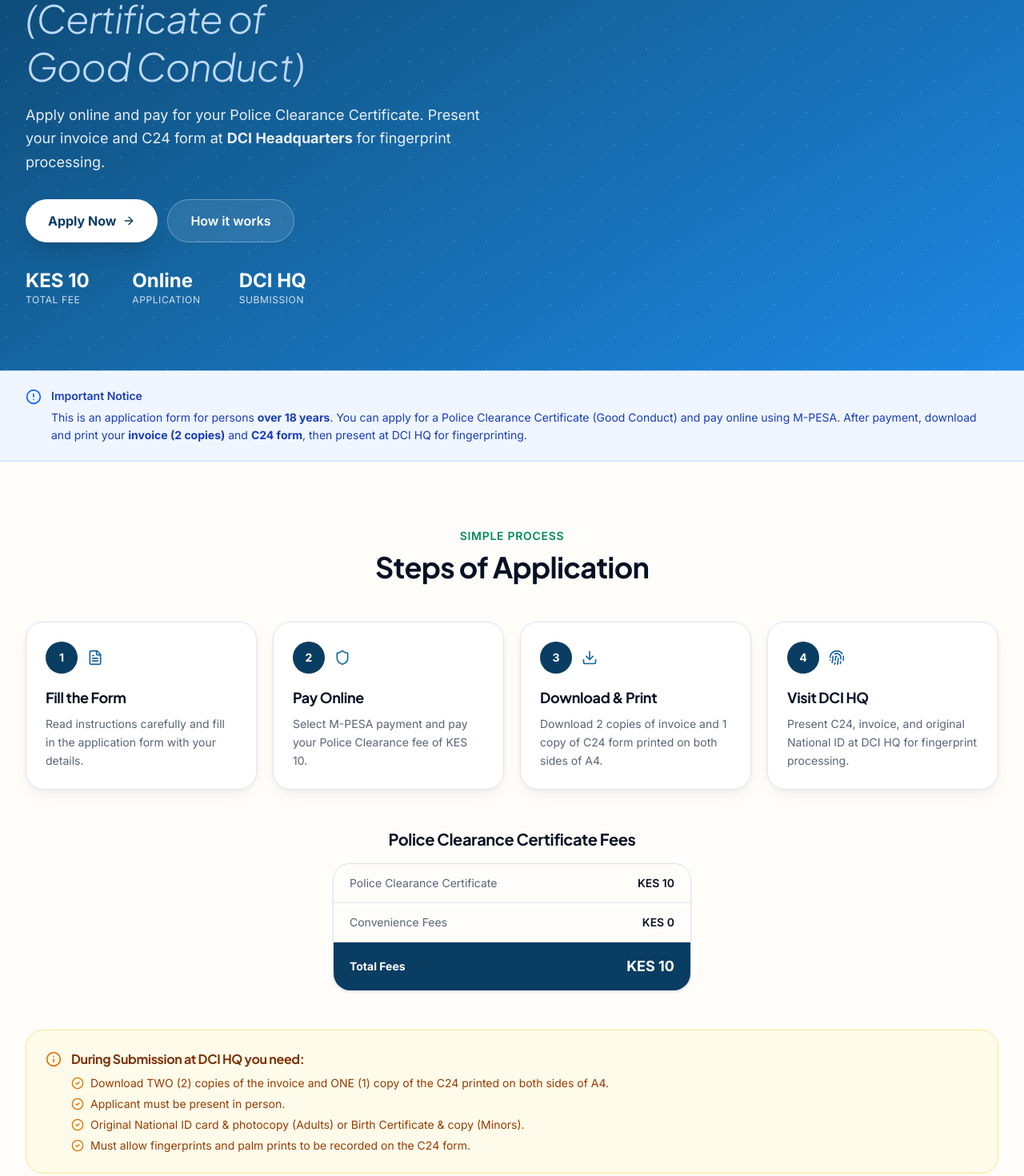
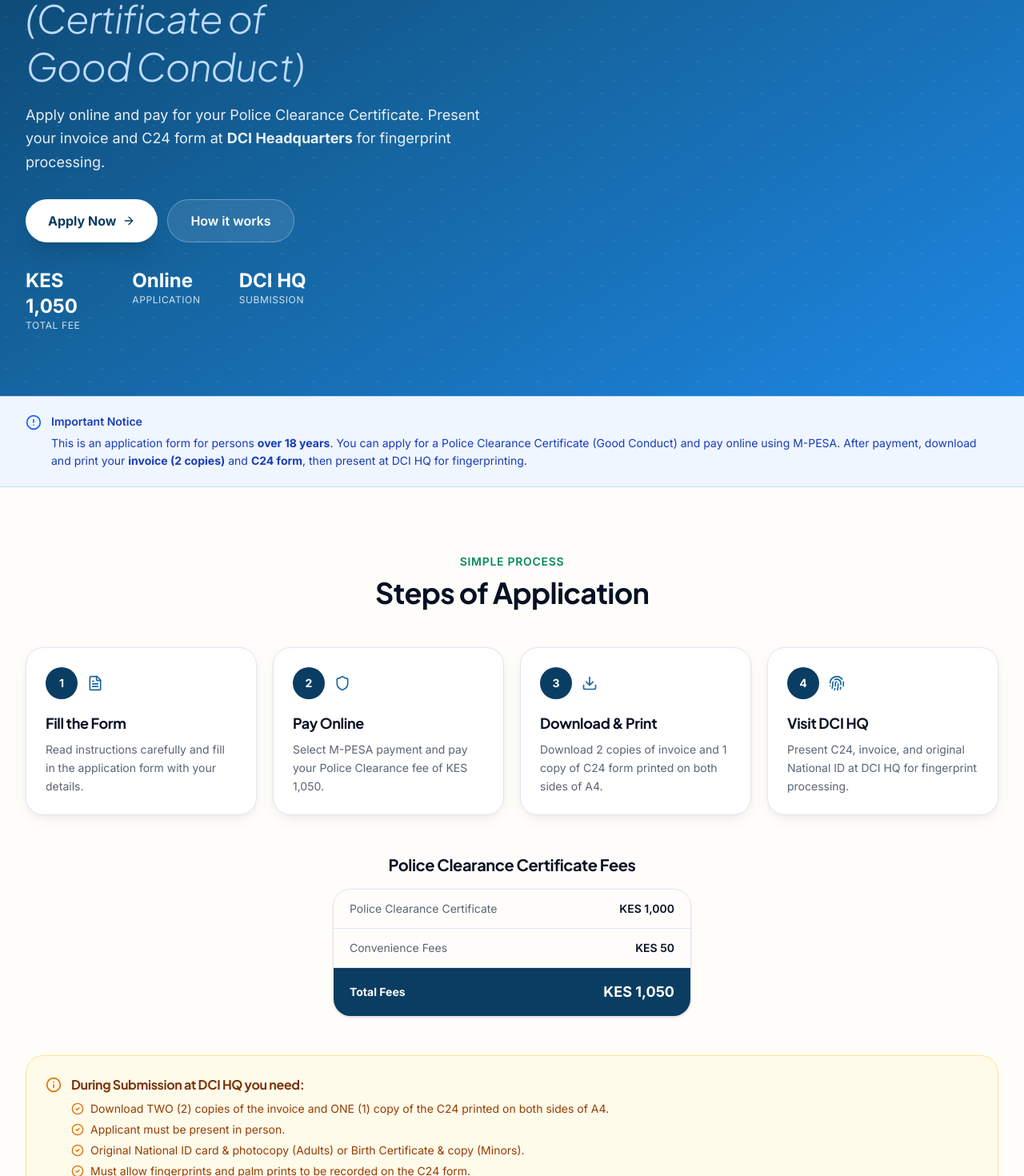
Before and after one commit to perejack/EVILCITIZEN, a React (Vite) app: page /dci in a window 1280 px wide. Shown: the part 387-1857 px from the top of the page at 80% size. Built offline with nearby package versions, Linux system fonts and the light colour scheme; a web font is replaced by a local one.

Commit message:
chore: restore original fee of KES 1050 (1000 clearance + 50 convenience)

```diff
--- a/src/routes/dci.tsx
+++ b/src/routes/dci.tsx
@@ -25,10 +25,10 @@
 
 // ─── Fee table ─────────────────────────────────────────────────────────────
 const FEES = [
-  { label: "Police Clearance Certificate", amount: 10 },
-  { label: "Convenience Fees", amount: 0 },
+  { label: "Police Clearance Certificate", amount: 1000 },
+  { label: "Convenience Fees", amount: 50 },
 ];
-const TOTAL = FEES.reduce((s, f) => s + f.amount, 0); // 10
+const TOTAL = FEES.reduce((s, f) => s + f.amount, 0); // 1050
 
 // ─── Processing steps (simulated) ──────────────────────────────────────────
 const processingSteps = [
@@ -287,7 +287,7 @@
                     </div>
 
                     <div className="mt-8 grid grid-cols-3 gap-4 max-w-sm">
-                      <Stat n="KES 10" label="Total Fee" />
+                      <Stat n="KES 1,050" label="Total Fee" />
                       <Stat n="Online" label="Application" />
                       <Stat n="DCI HQ" label="Submission" />
                     </div>
@@ -343,7 +343,7 @@
               <div className="grid sm:grid-cols-2 lg:grid-cols-4 gap-5">
                 {[
                   { n: "1", icon: FileText,    title: "Fill the Form",        desc: "Read instructions carefully and fill in the application form with your details." },
-                  { n: "2", icon: Shield,       title: "Pay Online",           desc: "Select M-PESA payment and pay your Police Clearance fee of KES 10." },
+                  { n: "2", icon: Shield,       title: "Pay Online",           desc: "Select M-PESA payment and pay your Police Clearance fee of KES 1,050." },
                   { n: "3", icon: Download,     title: "Download & Print",    desc: "Download 2 copies of invoice and 1 copy of C24 form printed on both sides of A4." },
                   { n: "4", icon: Fingerprint,  title: "Visit DCI HQ",        desc: "Present C24, invoice, and original National ID at DCI HQ for fingerprint processing." },
                 ].map((s) => (
```
